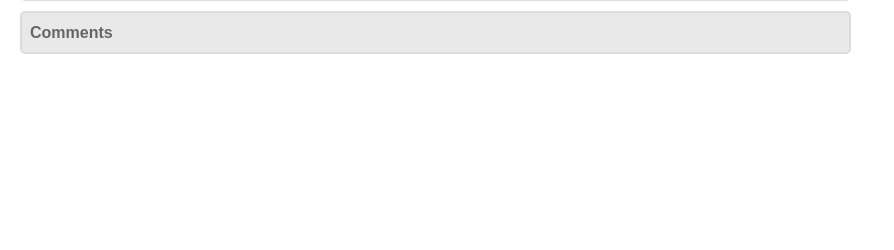
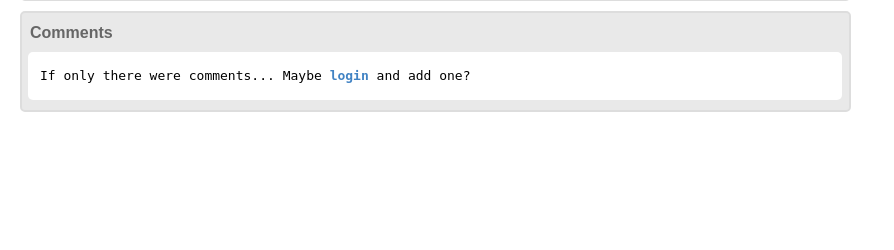
Before and after one commit to justinvh/gitpaste, a Django app: template saic/paste/templates/paste_view.html in a window 1280 px wide. Shown: the part 92-342 px from the top of the page, without its empty margins (0-894 px from the left). Run offline with Django 3.2, Linux system fonts and the light colour scheme; the template is opened without the code that fills it, so the values that code supplies are empty; parts of the project's set-up code (start-up, migrations or seed data) failed here and were passed over.

Commit message:
Added empty handler for comment.

```diff
--- a/saic/paste/templates/paste_view.html
+++ b/saic/paste/templates/paste_view.html
@@ -110,6 +110,10 @@
         <h1><a href='{% url user_pastes owner=comment.owner.pk %}'>{{ comment.owner }}</a> <a href='#comment-{{ comment.pk }}' id='comment-{{ comment.pk }}'>#</a></h1>
           <pre>{{ comment.comment }}</pre>
         </div>
+      {% empty %}
+      <div name='comment-blank' class='comment-index'>
+        <pre>If only there were comments... Maybe <a href='{% url login %}'>login</a> and add one?</pre>
+      </div>
       {% endfor %}
   </div>
     {% if user.is_authenticated %}
```
